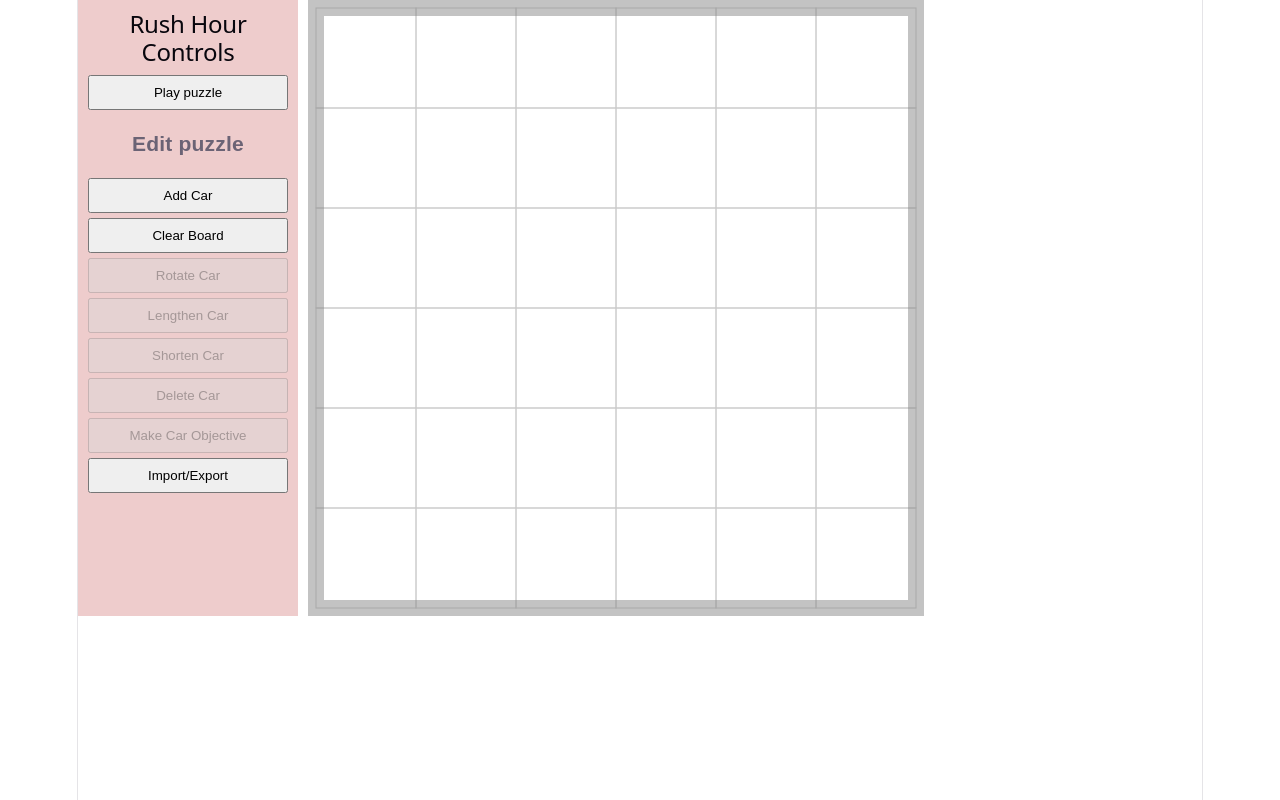
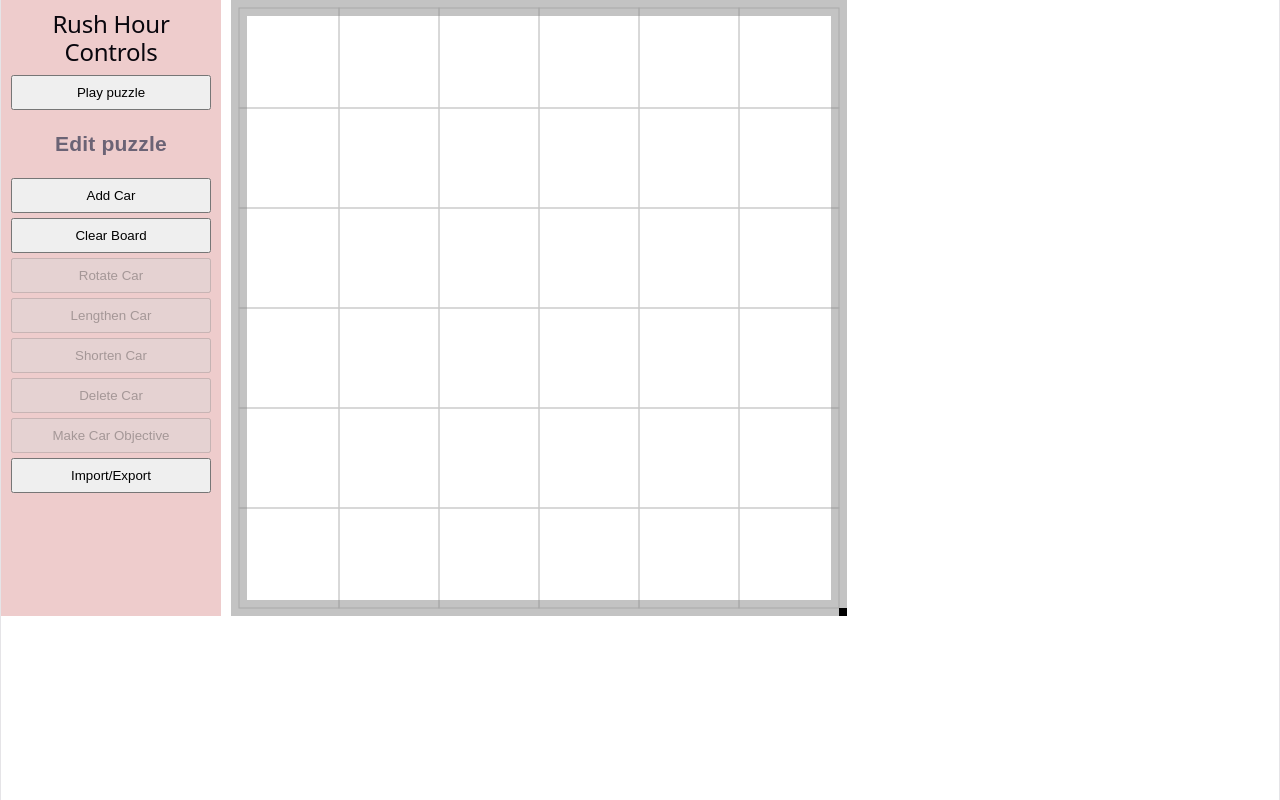
Before and after one commit to wgevaert/rush-hour, a Vue app: page / in a window 1280 px wide. Built offline with nearby package versions, Linux system fonts and the light colour scheme.

Commit message:
Resize functionality in frontend, no fixed width app

```diff
--- a/src/js/App.vue
+++ b/src/js/App.vue
@@ -93,12 +93,14 @@
           @click="selectCar(car)"
           :stroke="getStroke(car)"
           stroke-width="4"
+          :opacity="car.hidden?0.5:1"
         />
       </g>
 
       <!-- OUTLINE -->
       <g>
         <path :d="outlinePath"  fill="none" stroke="#888" opacity="0.5" :stroke-width="2*svgMargin()" stroke-linecap="square"/>
+        <rect :x="boardSizeX" :y="boardSizeY" :width="svgMargin()" :height="svgMargin()" @mousedown="startResize($event)" :style="{cursor:editMode ? 'nwse-resize' : 'not-allowed'}"/>
       </g>
     </svg>
   </div>
@@ -152,7 +154,7 @@ function svgMargin() {
   return 0.08*cellSize.value;
 }
 const svgWidth = computed(() => boardSizeX.value+2*svgMargin())
-const svgHeight = computed(() => boardSizeX.value+2*svgMargin())
+const svgHeight = computed(() => boardSizeY.value+2*svgMargin())
 const viewBox = computed(() => {
   return `${-1*svgMargin()} ${-1*svgMargin()} ${svgWidth.value} ${svgHeight.value}`
 });
@@ -201,6 +203,7 @@ const {
   shortenSelectedCar,
   makeSelectedTarget,
   startDrag,
+  startResize,
   dismissWin,
   resetBoard,
   clearBoard,
--- a/src/js/composables/useRushHour.ts
+++ b/src/js/composables/useRushHour.ts
@@ -6,10 +6,20 @@ import { getUrlParam } from "@/composables/httpApi";
 export type CarOrientation = "horizontal" | "vertical";
 export type MoveDirection = "up" | "right" | "down" | "left";
 
-export interface BaseCar {
+export interface Rectangle {
+    startX: number,
+    endX: number,
+    startY: number,
+    endY: number,
+}
+
+export interface Coordinate {
+    x: number,
+    y: number
+}
+
+export interface BaseCar extends Coordinate {
     id: number;
-    x: number;
-    y: number;
     length: number;
     orientation: CarOrientation;
 }
@@ -17,6 +27,7 @@ export interface BaseCar {
 export interface Car extends BaseCar {
     originalX: number;
     originalY: number;
+    hidden: boolean;
     color: string;
 }
 
@@ -51,13 +62,6 @@ export interface BoardExchange {
     targetCar: BaseCar,
 }
 
-interface Rectangle {
-    startX: number,
-    endX: number,
-    startY: number,
-    endY: number,
-}
-
 export function useRushHour() {
     /* Board basics */
     const gridSizeX = ref<number>(6);
@@ -83,8 +87,11 @@ export function useRushHour() {
     let solveAbortController: AbortController | null = null;
     let idCounter = 1;
 
-    const dragStart = ref({ x: 0, y: 0 });
+    const resizeStart: Ref<Coordinate> = ref({ x: 0, y: 0 });
+    const resizeGridSizeStart: Ref<Coordinate> = ref({ x: gridSizeX.value, y: gridSizeY.value });
+    const dragStart: Ref<Coordinate> = ref({ x: 0, y: 0 });
     const carDragStart: Ref<BaseCar | null> = ref(null);
+
     const saveLoadInput: Ref<string> = ref("");
 
     const cells = computed(() => {
@@ -136,11 +143,15 @@ export function useRushHour() {
 
     function removeSelectedCar() {
         if (!selectedCar.value) return;
-        cars.value.delete(selectedCar.value.id);
-        if (targetCar.value?.id === selectedCar.value.id) {
+        removeCar(selectedCar.value);
+        selectedCar.value = null;
+    }
+
+    function removeCar(car: Car) {
+        cars.value.delete(car.id);
+        if (targetCar.value?.id === car.id) {
             targetCar.value = null;
         }
-        selectedCar.value = null;
     }
 
     function rotateSelectedCar() {
@@ -297,6 +308,63 @@ export function useRushHour() {
         return result;
     }
 
+    function startResize(event: MouseEvent) {
+        // Allowing resize when solving the puzzle would allow cheating
+        // So we don't allow dragging in that case.
+        if (!editMode.value) return;
+
+        resizeStart.value = {
+            x: event.clientX,
+            y: event.clientY,
+        };
+        resizeGridSizeStart.value = {
+            x: gridSizeX.value,
+            y: gridSizeY.value,
+        };
+
+        window.addEventListener("mousemove", onResize);
+        window.addEventListener("mouseup", stopResize);
+    }
+
+    function onResize(event: MouseEvent) {
+        if (!resizeStart.value || !resizeGridSizeStart.value) return;
+
+        const dx = Math.round((event.clientX - resizeStart.value.x) / cellSize.value);
+        const dy = Math.round((event.clientY - resizeStart.value.y) / cellSize.value);
+
+        resizeBoardFromStartByDisplacement(resizeGridSizeStart.value, dx, dy);
+    }
+
+    function stopResize() {
+        for (const car of cars.value.values()) {
+            if (car.hidden) {
+                removeCar(car);
+            }
+        }
+
+        window.removeEventListener("mousemove", onResize);
+        window.removeEventListener("mouseup", stopResize);
+    }
+
+    function resizeBoardFromStartByDisplacement(gridSizeStart: Coordinate, dx: number, dy: number) {
+
+        let newX = Math.max(0, gridSizeStart.x + dx);
+        let newY = Math.max(0, gridSizeStart.y + dy);
+
+        gridSizeX.value = newX;
+        gridSizeY.value = newY;
+
+        for (const car of cars.value.values()) {
+            const carX = car.x + getCarLengthX(car) - 1;
+            const carY = car.y + getCarLengthY(car) - 1;
+            if (carX >= newX || carY >= newY) {
+                car.hidden = true;
+            } else {
+                car.hidden = false;
+            }
+        }
+    }
+
     function checkWin() {
         if (!targetCar.value) {
             hasWon.value = false;
@@ -322,7 +390,7 @@ export function useRushHour() {
         clearBoardWithMessage()
     }
 
-    function clearBoardWithMessage(confirmMessage?:string) {
+    function clearBoardWithMessage(confirmMessage?: string) {
         confirmMessage ??= 'Are you sure that you want to clear all cars from the board?';
         if (!cars.value.size || window.confirm(confirmMessage)) {
             cars.value = new Map();
@@ -389,6 +457,7 @@ export function useRushHour() {
             ...car,
             originalX: car.x,
             originalY: car.y,
+            hidden: false,
             color: getColor(car.id),
         };
     }
@@ -563,6 +632,7 @@ export function useRushHour() {
         shortenSelectedCar,
         makeSelectedTarget,
         startDrag,
+        startResize,
         dismissWin,
         resetBoard,
         clearBoard,
--- a/src/js/style.css
+++ b/src/js/style.css
@@ -163,7 +163,6 @@ code {
 }
 
 #app {
-  width: 1126px;
   max-width: 100%;
   margin: 0 auto;
   text-align: center;
```
